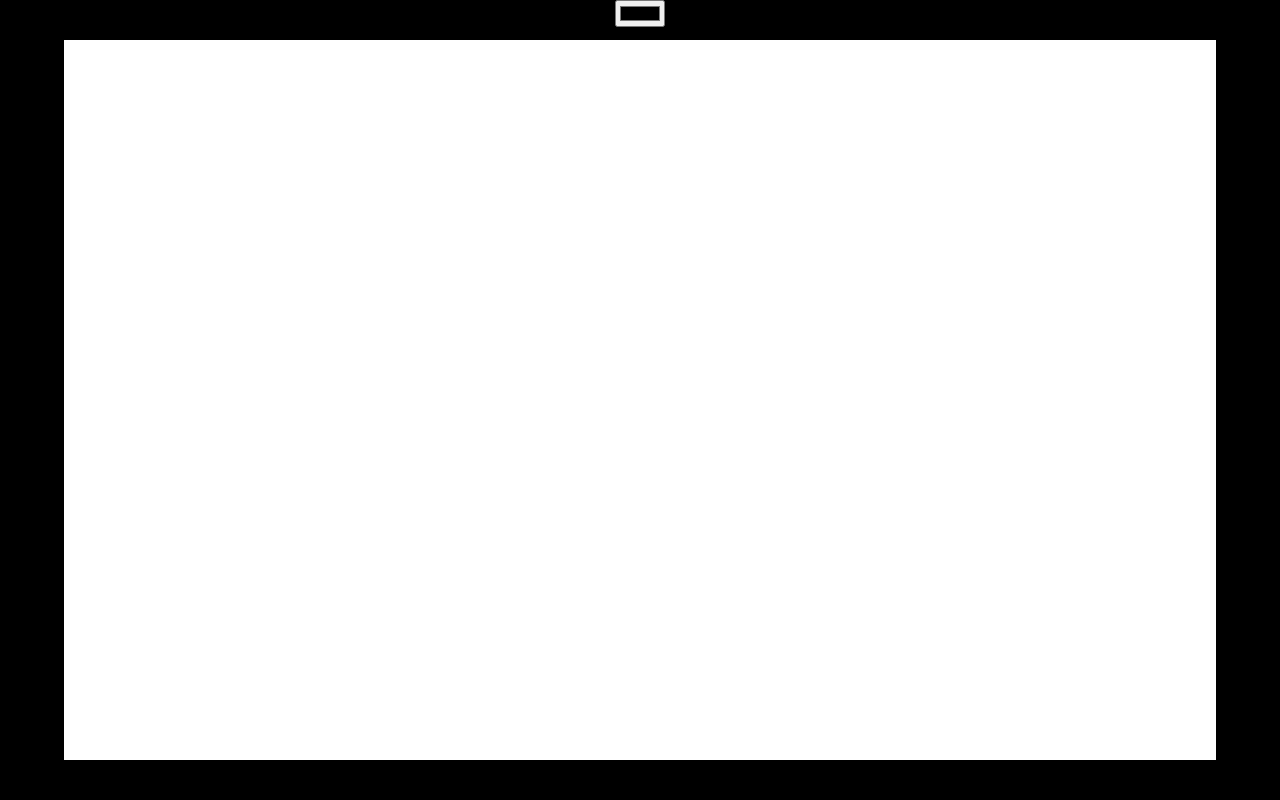
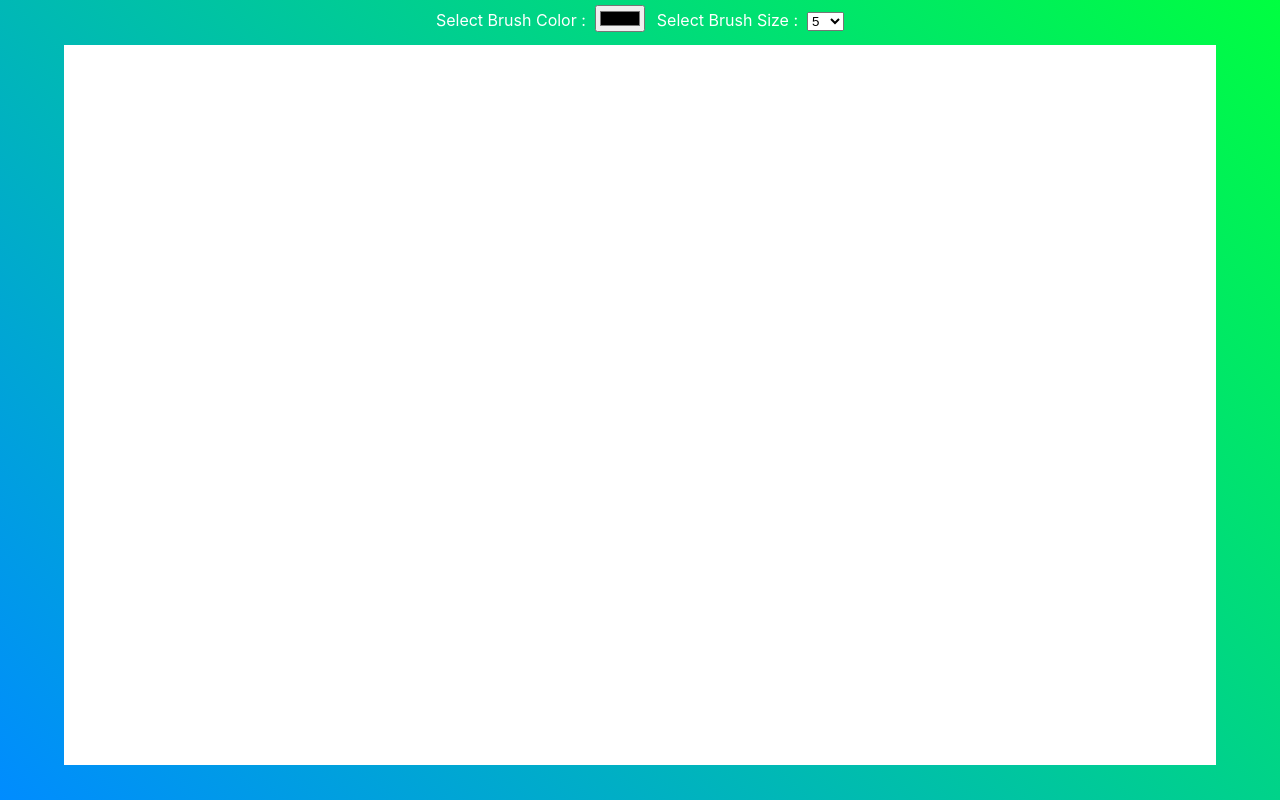
Before and after one commit to m-sounak/QBoard, a React (Create React App) app: page / in a window 1280 px wide. Built offline with nearby package versions, Linux system fonts and the light colour scheme; no server answers.

Commit message:
Change brush color and size

```diff
--- a/src/components/board/Board.jsx
+++ b/src/components/board/Board.jsx
@@ -8,17 +8,32 @@
     timeout;
     socket = io.connect("http://localhost:5000");
 
+    ctx;
+    isDrawing = false;
+
     constructor(props) {
         super(props);
 
         this.socket.on("canvas-data", function(data){
+
+            var root = this;
+            var interval = setInterval(function() {
+                if (root.isDrawing) return ;
+
+                root.isDrawing = true;
+                clearInterval(interval);
+
                 var image = new Image();
                 var canvas = document.querySelector('#board');
                 var ctx = canvas.getContext('2d');
                 image.onload = function() {
                     ctx.drawImage(image, 0, 0);
+
+                    root.isDrawing = false;
                 };
                 image.src = data;
+            }, 200)
+
         })
     }
 
@@ -26,9 +41,15 @@
         this.drawOnCanvas();
     }
 
+    componentWillReceiveProps(newProps) {
+        this.ctx.strokeStyle = newProps.color;
+        this.ctx.lineWidth = newProps.size;
+    }
+
     drawOnCanvas() {
         var canvas = document.querySelector('#board');
-        var ctx = canvas.getContext('2d');
+        this.ctx = canvas.getContext('2d');
+        var ctx = this.ctx;
 
         var sketch = document.querySelector('#sketch');
         var sketch_style = getComputedStyle(sketch);
@@ -49,10 +70,10 @@
 
 
         /* Drawing on Paint App */
-        ctx.lineWidth = 5;
+        ctx.lineWidth = this.props.size;
         ctx.lineJoin = 'round';
         ctx.lineCap = 'round';
-        ctx.strokeStyle = 'blue';
+        ctx.strokeStyle = this.props.color;
 
         canvas.addEventListener('mousedown', function(e) {
             canvas.addEventListener('mousemove', onPaint, false);
--- a/src/components/container/Container.jsx
+++ b/src/components/container/Container.jsx
@@ -6,18 +6,51 @@
 {
     constructor(props) {
         super(props);
+
+        this.state = {
+            color: "#000000",
+            size: "5"
+        }
+    }
+
+    changeColor(params) {
+        this.setState({
+            color: params.target.value
+        })
+    }
+
+    changeSize(params) {
+        this.setState({
+            size: params.target.value
+        })
     }
 
     render() {
         return (
             <div className="container">
-                <div className="color-picker-container">
-                    <input type="color" />
+                <div class="tools-section">
+                    <div className="color-picker-container">
+                        Select Brush Color : &nbsp;
+                        <input type="color" value={this.state.color} onChange={this.changeColor.bind(this)}/>
+                    </div>
+
+                    <div className="brushsize-container">
+                        Select Brush Size : &nbsp;
+                        <select value={this.state.size} onChange={this.changeSize.bind(this)}>
+                            <option> 5 </option>
+                            <option> 10 </option>
+                            <option> 15 </option>
+                            <option> 20 </option>
+                            <option> 25 </option>
+                            <option> 30 </option>
+                        </select>
+                    </div>
                 </div>
 
-                <div className="board-container">
-                    <Board></Board>
-                </div>
+                    <div className="board-container">
+                        <Board color={this.state.color} size={this.state.size}></Board>
+                    </div>
+
             </div>
         )
     }
--- a/src/components/container/style.css
+++ b/src/components/container/style.css
@@ -2,11 +2,24 @@
     position: fixed;
     width: 100%;
     height: 100%;
-    background: black;
+    background: linear-gradient(45deg, rgb(0, 140, 255), rgb(0, 255, 64));
 }
 
 .color-picker-container {
     text-align: center;
+    display: inline;
+    color: white;
+}
+
+.brushsize-container {
+    display: inline;
+    color: white;
+    margin-left: 12px;
+}
+
+.tools-section {
+    text-align: center;
+    padding-top: 5px;
 }
 
 .board-container {
```
Lines whose indentation alone changed are shown as unchanged.
